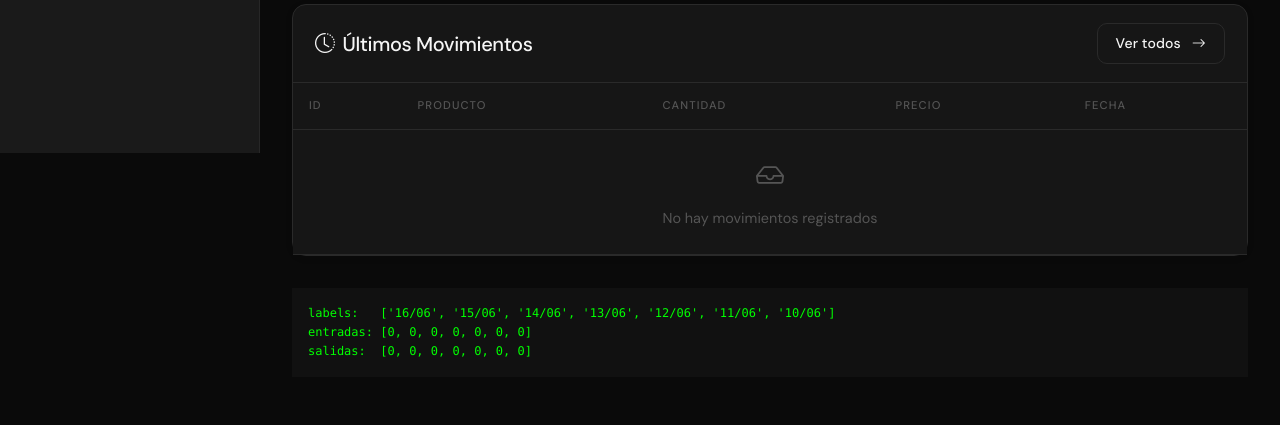
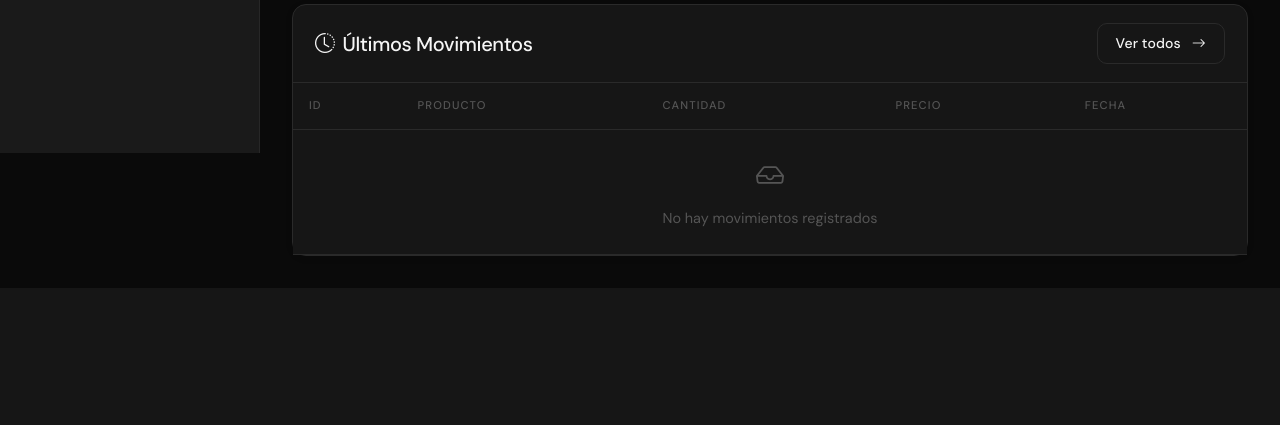
Before and after one commit to anaxmmm/nuee-inventory, a Flask app: page /dashboard in a window 1280 px wide. Shown: the part 647-1072 px from the top of the page. After the commit the page ends 911 px from the top, so only its background shows below. Run offline with Flask 3, Linux system fonts and the light colour scheme; the visitor is signed in with stand-in values (Sample User, id 1).

Commit message:
fix: remove debug output from dashboard template

```diff
--- a/app/templates/main/dashboard.html
+++ b/app/templates/main/dashboard.html
@@ -388,11 +388,5 @@
   observer.observe(document.documentElement, { attributes: true, attributeFilter: ['data-theme'] });
 })();
 </script>
-<!-- DEBUG TEMPORAL -->
-<pre style="background:#111;color:#0f0;padding:1rem;font-size:0.75rem;margin-top:2rem;">
-labels:   {{ chart_labels }}
-entradas: {{ chart_entradas }}
-salidas:  {{ chart_salidas }}
-</pre>
 
 {% endblock %}
```
